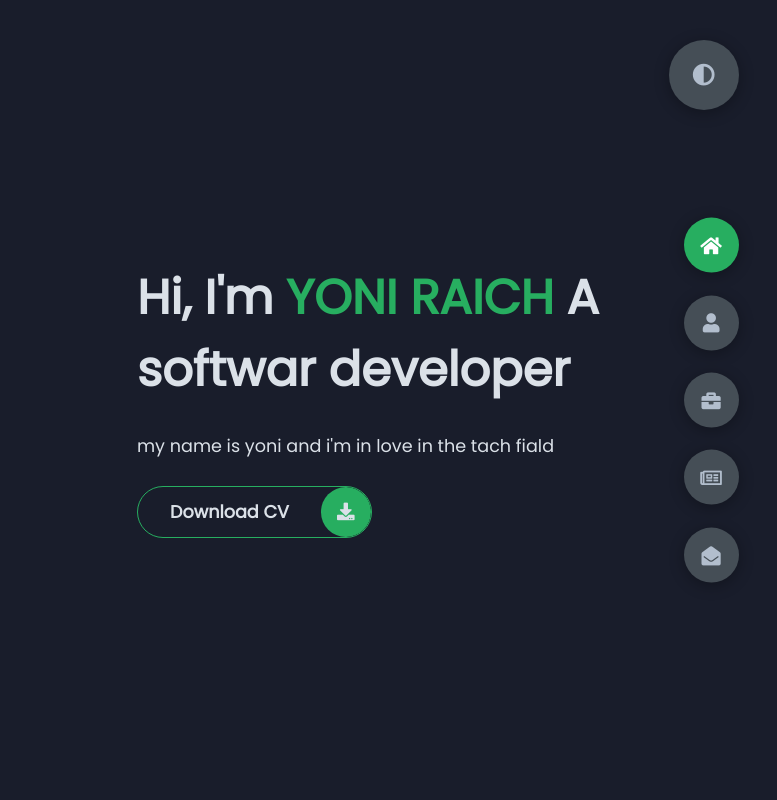
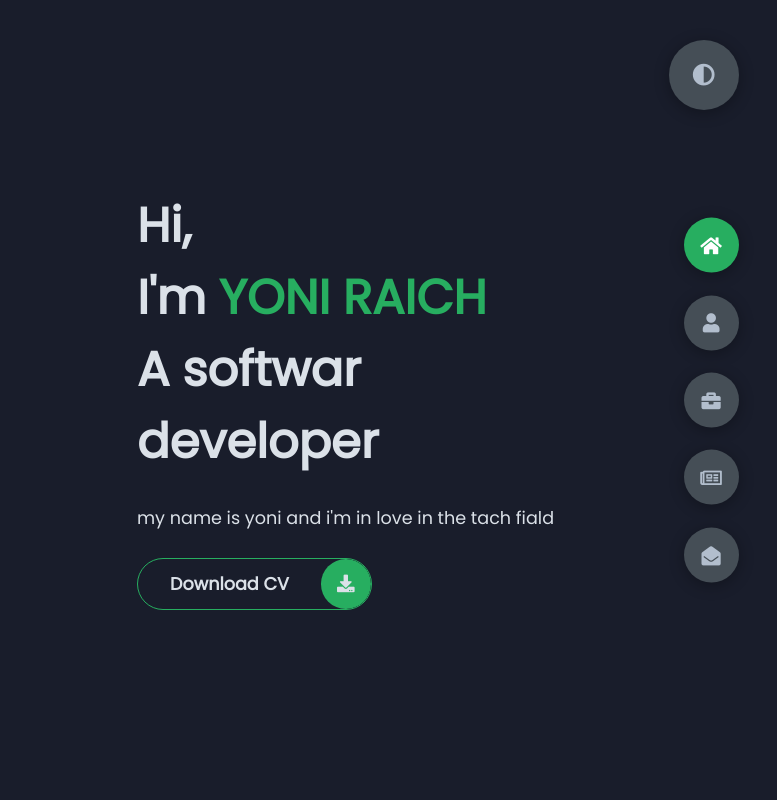
Before and after one commit to Yoni-Raich/Portfolio, a plain HTML site: page index.html in a window 1280 px wide. Shown: the full height of the page, 503-1280 px from the left. Drawn offline with Linux system fonts and the light colour scheme.

Commit message:
break line

```diff
--- a/index.html
+++ b/index.html
@@ -22,8 +22,8 @@
            </div>
            <div class="right-header">
                <h1 class="name">
-                   Hi, I'm
-                   <span>YONI RAICH</span>
+                   Hi,<br> I'm
+                   <span>YONI RAICH <br></span>
                    A softwar developer
                </h1>
                <p>
```
